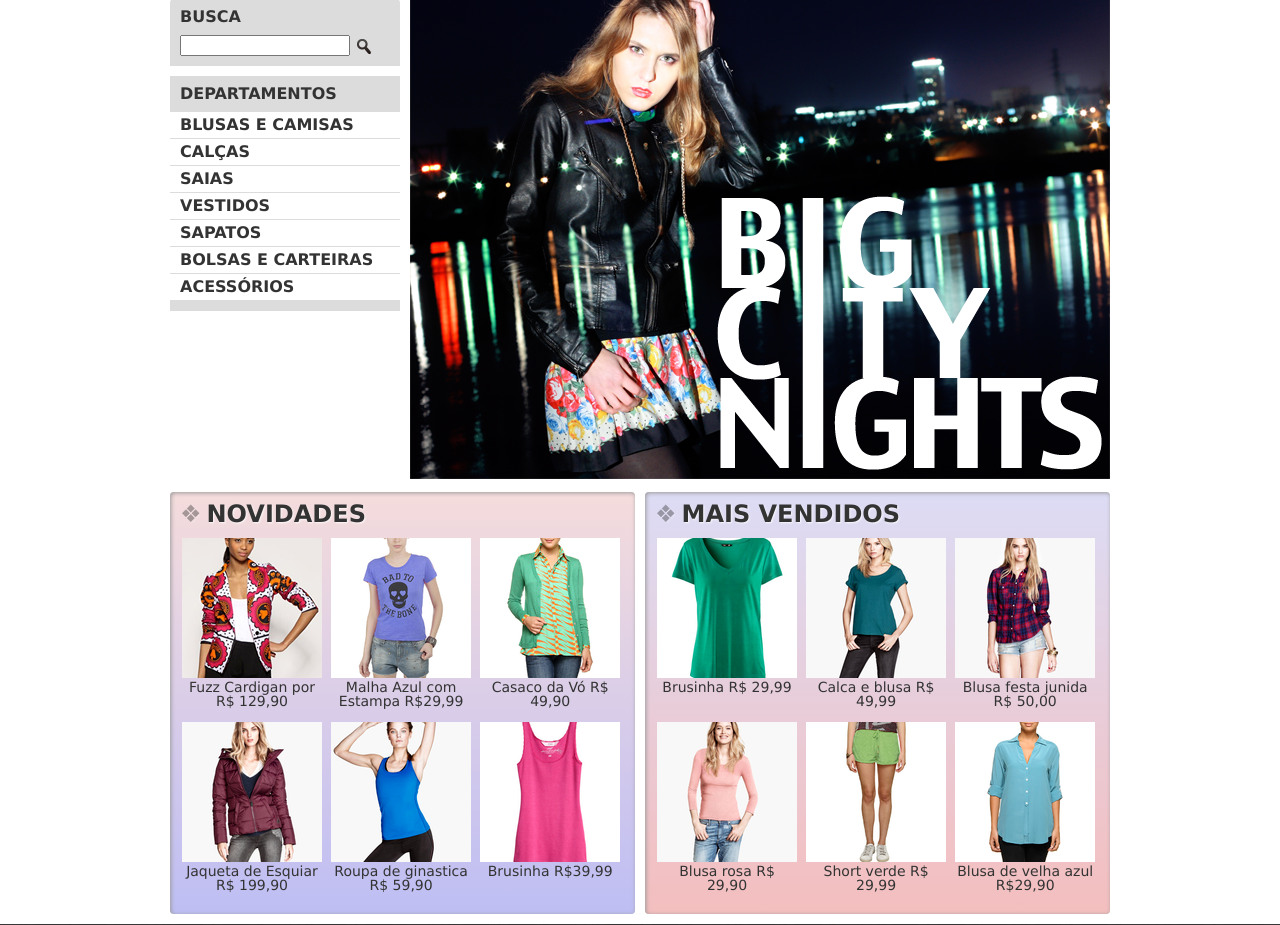
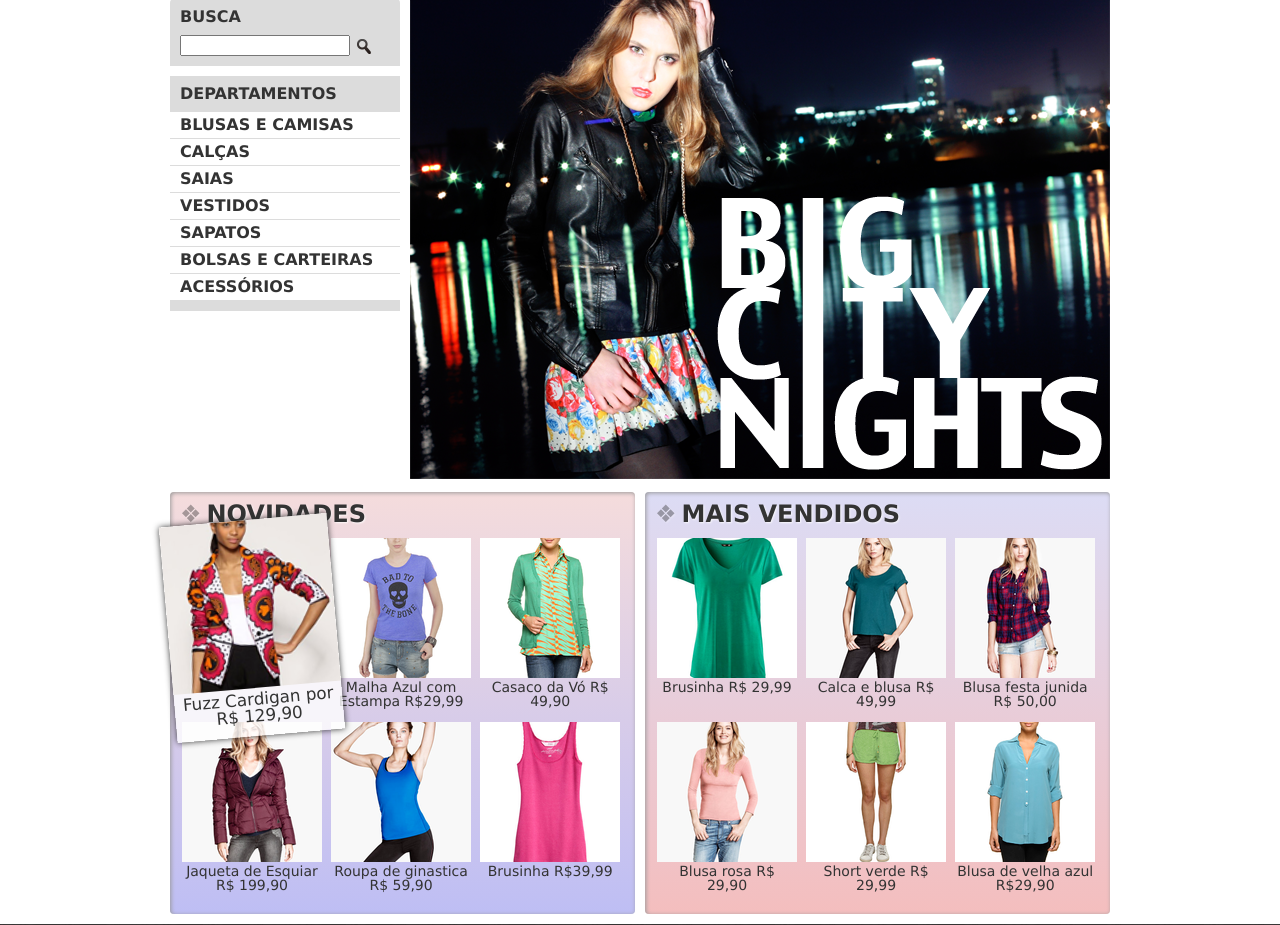
Before and after one commit to leofigueiredo000/Projeto-Caelum, a PHP site: page / in a window 1280 px wide, with the pointer over the restyled element. Shown: the part 99-1024 px from the top of the page. Run offline with PHP 8.4, Linux system fonts and the light colour scheme.

Commit message:
exercicios visual css3

```diff
--- a/css/estilos.css
+++ b/css/estilos.css
@@ -153,6 +153,21 @@ header {
   margin: 2px;
   padding-bottom: 10px;
 }
+.painel li:hover{
+  background-color: rgba(255,255,255,0.8);
+  box-shadow: 0 0 5px #333;
+  transition: box-shadow 0.7s;
+
+}
+
+  .painel li:nth-child(2n):hover{
+    transform: scale(1.2) rotate(5deg);
+  }
+  .painel li:nth-child(2n +1):hover{
+    transform: scale(1.2) rotate(-5deg);
+  }
+
+
 
 .painel a {
   color: #333;
```
